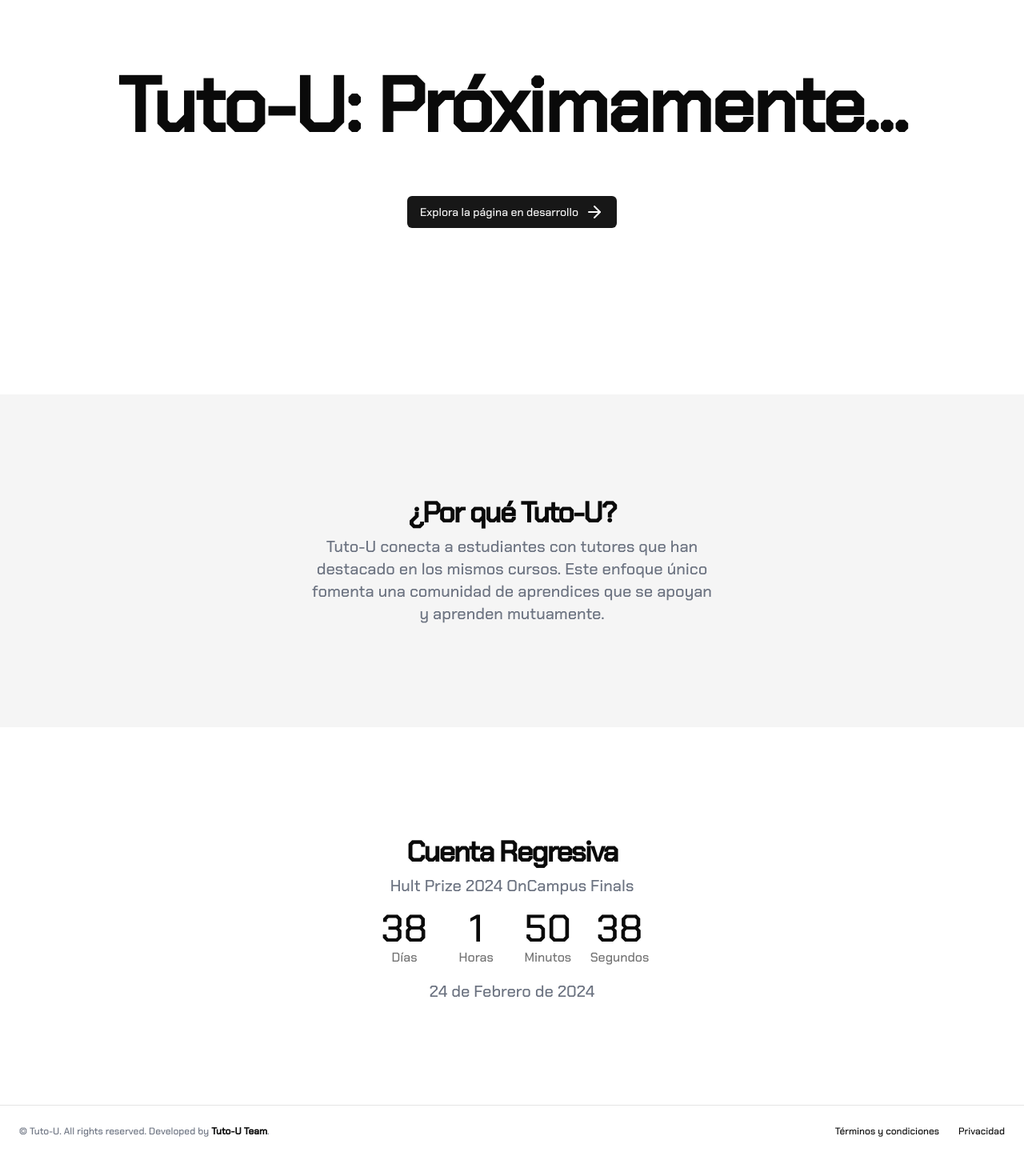
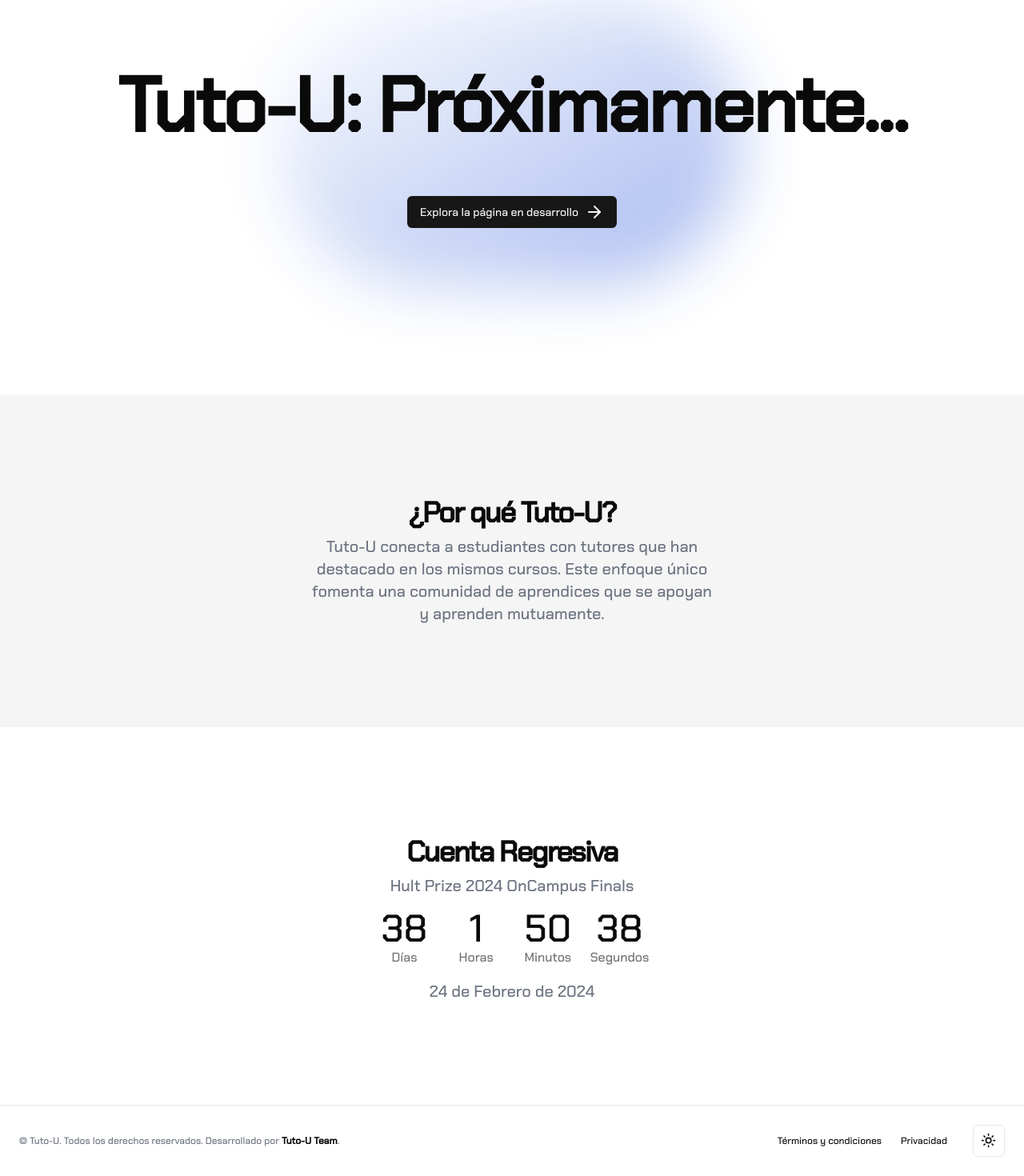
Before and after one commit to carlosandresat/tuto-u, a Next.js app: page / in a window 1280 px wide. Shown: the part 203-1673 px from the top of the page at 80% size. Before the commit the page ends 1649 px from the top, so only its background shows below. Built offline with nearby package versions, Linux system fonts and the light colour scheme.

Commit message:
style: update intro page background; feat: add ModeToggle to Intro Footer

```diff
--- a/src/app/page.tsx
+++ b/src/app/page.tsx
@@ -3,6 +3,7 @@ import { Button } from "@/components/ui/button";
 import Link from "next/link";
 import { CountdownTimer } from "@/components/countdown-timer";
 import { StartNavbar } from "@/components/start-navbar";
+import { ModeToggle } from "@/components/mode-toggle";
 
 
 export default function Home() {
@@ -14,7 +15,7 @@ export default function Home() {
       <StartNavbar />
       <main className="flex min-h-screen flex-col items-center w-full">
 
-        <div className="relative flex place-items-center before:absolute before:h-[300px] before:w-[380px] md:before:w-[580px] before:-translate-x-1 before:-translate-y-1/4 before:rounded-full before:bg-gradient-radial before:from-white before:to-transparent before:blur-2xl before:content-[''] after:absolute after:-z-20 after:h-[180px] after:w-[240px] after:translate-x-1/3 after:bg-gradient-conic after:from-sky-200 after:via-blue-200 after:blur-2xl after:content-[''] before:dark:bg-gradient-to-br before:dark:from-transparent before:dark:to-blue-700 before:dark:opacity-40 after:dark:from-sky-900 after:dark:via-[#1a01ff] after:dark:opacity-30 before:lg:h-[360px] z-[-2] pt-32 mt-20 lg:mt-40 mx-6 flex-col">
+        <div className="relative flex place-items-center before:absolute before:h-[300px] before:w-[380px] md:before:w-[580px] before:-translate-x-1 before:-translate-y-1/4 before:rounded-full before:bg-gradient-radial  before:blur-2xl before:content-[''] after:absolute after:-z-20 after:h-[180px] after:w-[240px] after:translate-x-1/3 after:bg-gradient-conic  after:blur-2xl after:content-[''] before:bg-gradient-to-br before:from-transparent before:to-blue-700 before:opacity-40  after:via-[#1a01ff] after:opacity-30 before:lg:h-[360px] z-[-2] pt-32 mt-20 lg:mt-40 mx-6 flex-col">
           <h1 className="scroll-m-20 text-4xl md:text-6xl font-extrabold tracking-tight lg:text-8xl z-0 text-center">
             Tuto-U: Próximamente...
           </h1>
@@ -61,12 +62,12 @@ export default function Home() {
         </section>
         {/*Section with an animated countdown for release*/}
       </main>
-      <footer className="flex flex-col gap-2 sm:flex-row py-6 w-full shrink-0 items-center px-4 md:px-6 border-t">
-        <p className="text-xs text-gray-500 dark:text-gray-400">
-          © Tuto-U. All rights reserved. Developed by{" "}
+      <footer className="flex flex-col gap-2 md:flex-row py-6 w-full shrink-0 items-center px-4 md:px-6 border-t">
+        <p className="text-xs text-gray-500 dark:text-gray-400 text-center">
+          © Tuto-U. Todos los derechos reservados. Desarrollado por{" "}
           <span className="font-bold text-foreground">Tuto-U Team</span>.
         </p>
-        <nav className="sm:ml-auto flex gap-4 sm:gap-6">
+        <nav className="md:ml-auto flex gap-4 md:gap-6 mr-6">
           <Link className="text-xs hover:underline underline-offset-4" href="#">
             Términos y condiciones
           </Link>
@@ -74,6 +75,8 @@ export default function Home() {
             Privacidad
           </Link>
         </nav>
+        <ModeToggle></ModeToggle>
+
       </footer>
     </>
   );
```
